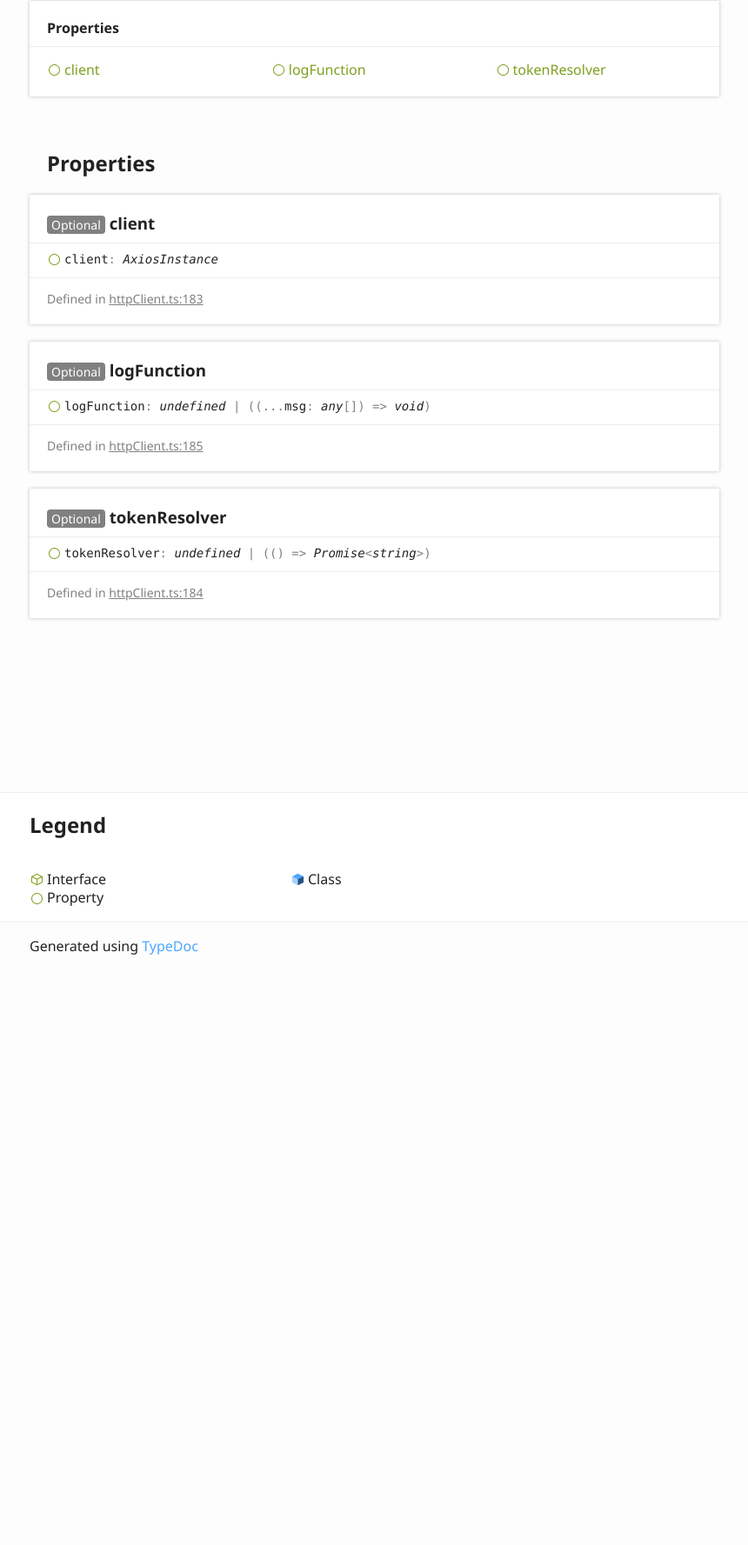
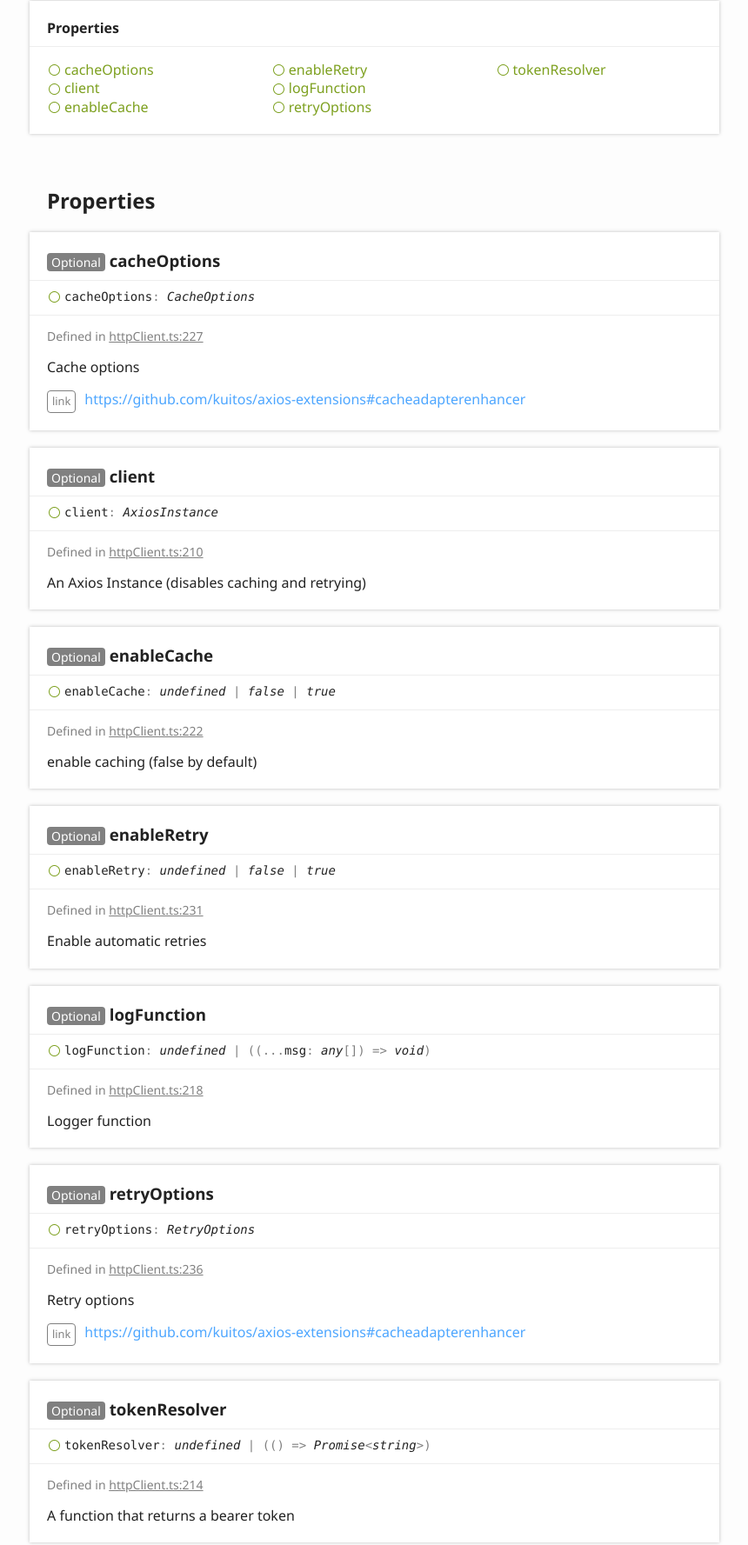
Before and after one commit to Cimpress-MCP/AT-HttpClient, a plain HTML site: page interfaces/_httpclient_.httpclientoptions.html in a window 1280 px wide. Shown: the part 415-2192 px from the top of the page at 87% size, without its empty margins (6-866 px from the left). Before the commit the page ends 1530 px from the top, so only its background shows below. Drawn offline with Linux system fonts and the light colour scheme.

Commit message:
Deploying to gh-pages from  @ 071e19eca1fb7bbb7bb820956a17dc0e2aa1d8aa 🚀

```diff
--- a/interfaces/_httpclient_.httpclientoptions.html
+++ b/interfaces/_httpclient_.httpclientoptions.html
@@ -82,8 +82,12 @@
 						<section class="tsd-index-section ">
 							<h3>Properties</h3>
 							<ul class="tsd-index-list">
+								<li class="tsd-kind-property tsd-parent-kind-interface"><a href="_httpclient_.httpclientoptions.html#cacheoptions" class="tsd-kind-icon">cache<wbr>Options</a></li>
 								<li class="tsd-kind-property tsd-parent-kind-interface"><a href="_httpclient_.httpclientoptions.html#client" class="tsd-kind-icon">client</a></li>
+								<li class="tsd-kind-property tsd-parent-kind-interface"><a href="_httpclient_.httpclientoptions.html#enablecache" class="tsd-kind-icon">enable<wbr>Cache</a></li>
+								<li class="tsd-kind-property tsd-parent-kind-interface"><a href="_httpclient_.httpclientoptions.html#enableretry" class="tsd-kind-icon">enable<wbr>Retry</a></li>
 								<li class="tsd-kind-property tsd-parent-kind-interface"><a href="_httpclient_.httpclientoptions.html#logfunction" class="tsd-kind-icon">log<wbr>Function</a></li>
+								<li class="tsd-kind-property tsd-parent-kind-interface"><a href="_httpclient_.httpclientoptions.html#retryoptions" class="tsd-kind-icon">retry<wbr>Options</a></li>
 								<li class="tsd-kind-property tsd-parent-kind-interface"><a href="_httpclient_.httpclientoptions.html#tokenresolver" class="tsd-kind-icon">token<wbr>Resolver</a></li>
 							</ul>
 						</section>
@@ -93,14 +97,69 @@
 			<section class="tsd-panel-group tsd-member-group ">
 				<h2>Properties</h2>
 				<section class="tsd-panel tsd-member tsd-kind-property tsd-parent-kind-interface">
+					<a name="cacheoptions" class="tsd-anchor"></a>
+					<h3><span class="tsd-flag ts-flagOptional">Optional</span> cache<wbr>Options</h3>
+					<div class="tsd-signature tsd-kind-icon">cache<wbr>Options<span class="tsd-signature-symbol">:</span> <span class="tsd-signature-type">CacheOptions</span></div>
+					<aside class="tsd-sources">
+						<ul>
+							<li>Defined in <a href="https://github.com/Cimpress-MCP/AT-HttpClient/blob/071e19e/src/httpClient.ts#L227">httpClient.ts:227</a></li>
+						</ul>
+					</aside>
+					<div class="tsd-comment tsd-typography">
+						<div class="lead">
+							<p>Cache options</p>
+						</div>
+						<dl class="tsd-comment-tags">
+							<dt>link</dt>
+							<dd><p><a href="https://github.com/kuitos/axios-extensions#cacheadapterenhancer">https://github.com/kuitos/axios-extensions#cacheadapterenhancer</a></p>
+							</dd>
+						</dl>
+					</div>
+				</section>
+				<section class="tsd-panel tsd-member tsd-kind-property tsd-parent-kind-interface">
 					<a name="client" class="tsd-anchor"></a>
 					<h3><span class="tsd-flag ts-flagOptional">Optional</span> client</h3>
 					<div class="tsd-signature tsd-kind-icon">client<span class="tsd-signature-symbol">:</span> <span class="tsd-signature-type">AxiosInstance</span></div>
 					<aside class="tsd-sources">
 						<ul>
-							<li>Defined in <a href="https://github.com/Cimpress-MCP/AT-HttpClient/blob/b615c95/src/httpClient.ts#L183">httpClient.ts:183</a></li>
+							<li>Defined in <a href="https://github.com/Cimpress-MCP/AT-HttpClient/blob/071e19e/src/httpClient.ts#L210">httpClient.ts:210</a></li>
 						</ul>
 					</aside>
+					<div class="tsd-comment tsd-typography">
+						<div class="lead">
+							<p>An Axios Instance (disables caching and retrying)</p>
+						</div>
+					</div>
+				</section>
+				<section class="tsd-panel tsd-member tsd-kind-property tsd-parent-kind-interface">
+					<a name="enablecache" class="tsd-anchor"></a>
+					<h3><span class="tsd-flag ts-flagOptional">Optional</span> enable<wbr>Cache</h3>
+					<div class="tsd-signature tsd-kind-icon">enable<wbr>Cache<span class="tsd-signature-symbol">:</span> <span class="tsd-signature-type">undefined</span><span class="tsd-signature-symbol"> | </span><span class="tsd-signature-type">false</span><span class="tsd-signature-symbol"> | </span><span class="tsd-signature-type">true</span></div>
+					<aside class="tsd-sources">
+						<ul>
+							<li>Defined in <a href="https://github.com/Cimpress-MCP/AT-HttpClient/blob/071e19e/src/httpClient.ts#L222">httpClient.ts:222</a></li>
+						</ul>
+					</aside>
+					<div class="tsd-comment tsd-typography">
+						<div class="lead">
+							<p>enable caching (false by default)</p>
+						</div>
+					</div>
+				</section>
+				<section class="tsd-panel tsd-member tsd-kind-property tsd-parent-kind-interface">
+					<a name="enableretry" class="tsd-anchor"></a>
+					<h3><span class="tsd-flag ts-flagOptional">Optional</span> enable<wbr>Retry</h3>
+					<div class="tsd-signature tsd-kind-icon">enable<wbr>Retry<span class="tsd-signature-symbol">:</span> <span class="tsd-signature-type">undefined</span><span class="tsd-signature-symbol"> | </span><span class="tsd-signature-type">false</span><span class="tsd-signature-symbol"> | </span><span class="tsd-signature-type">true</span></div>
+					<aside class="tsd-sources">
+						<ul>
+							<li>Defined in <a href="https://github.com/Cimpress-MCP/AT-HttpClient/blob/071e19e/src/httpClient.ts#L231">httpClient.ts:231</a></li>
+						</ul>
+					</aside>
+					<div class="tsd-comment tsd-typography">
+						<div class="lead">
+							<p>Enable automatic retries</p>
+						</div>
+					</div>
 				</section>
 				<section class="tsd-panel tsd-member tsd-kind-property tsd-parent-kind-interface">
 					<a name="logfunction" class="tsd-anchor"></a>
@@ -108,9 +167,34 @@
 					<div class="tsd-signature tsd-kind-icon">log<wbr>Function<span class="tsd-signature-symbol">:</span> <span class="tsd-signature-type">undefined</span><span class="tsd-signature-symbol"> | </span><span class="tsd-signature-symbol">(</span><span class="tsd-signature-symbol">(</span><span class="tsd-signature-symbol">...</span>msg<span class="tsd-signature-symbol">: </span><span class="tsd-signature-type">any</span><span class="tsd-signature-symbol">[]</span><span class="tsd-signature-symbol">)</span><span class="tsd-signature-symbol"> =&gt; </span><span class="tsd-signature-type">void</span><span class="tsd-signature-symbol">)</span></div>
 					<aside class="tsd-sources">
 						<ul>
-							<li>Defined in <a href="https://github.com/Cimpress-MCP/AT-HttpClient/blob/b615c95/src/httpClient.ts#L185">httpClient.ts:185</a></li>
+							<li>Defined in <a href="https://github.com/Cimpress-MCP/AT-HttpClient/blob/071e19e/src/httpClient.ts#L218">httpClient.ts:218</a></li>
 						</ul>
 					</aside>
+					<div class="tsd-comment tsd-typography">
+						<div class="lead">
+							<p>Logger function</p>
+						</div>
+					</div>
+				</section>
+				<section class="tsd-panel tsd-member tsd-kind-property tsd-parent-kind-interface">
+					<a name="retryoptions" class="tsd-anchor"></a>
+					<h3><span class="tsd-flag ts-flagOptional">Optional</span> retry<wbr>Options</h3>
+					<div class="tsd-signature tsd-kind-icon">retry<wbr>Options<span class="tsd-signature-symbol">:</span> <span class="tsd-signature-type">RetryOptions</span></div>
+					<aside class="tsd-sources">
+						<ul>
+							<li>Defined in <a href="https://github.com/Cimpress-MCP/AT-HttpClient/blob/071e19e/src/httpClient.ts#L236">httpClient.ts:236</a></li>
+						</ul>
+					</aside>
+					<div class="tsd-comment tsd-typography">
+						<div class="lead">
+							<p>Retry options</p>
+						</div>
+						<dl class="tsd-comment-tags">
+							<dt>link</dt>
+							<dd><p><a href="https://github.com/kuitos/axios-extensions#cacheadapterenhancer">https://github.com/kuitos/axios-extensions#cacheadapterenhancer</a></p>
+							</dd>
+						</dl>
+					</div>
 				</section>
 				<section class="tsd-panel tsd-member tsd-kind-property tsd-parent-kind-interface">
 					<a name="tokenresolver" class="tsd-anchor"></a>
@@ -118,9 +202,14 @@
 					<div class="tsd-signature tsd-kind-icon">token<wbr>Resolver<span class="tsd-signature-symbol">:</span> <span class="tsd-signature-type">undefined</span><span class="tsd-signature-symbol"> | </span><span class="tsd-signature-symbol">(</span><span class="tsd-signature-symbol">(</span><span class="tsd-signature-symbol">)</span><span class="tsd-signature-symbol"> =&gt; </span><span class="tsd-signature-type">Promise</span><span class="tsd-signature-symbol">&lt;</span><span class="tsd-signature-type">string</span><span class="tsd-signature-symbol">&gt;</span><span class="tsd-signature-symbol">)</span></div>
 					<aside class="tsd-sources">
 						<ul>
-							<li>Defined in <a href="https://github.com/Cimpress-MCP/AT-HttpClient/blob/b615c95/src/httpClient.ts#L184">httpClient.ts:184</a></li>
+							<li>Defined in <a href="https://github.com/Cimpress-MCP/AT-HttpClient/blob/071e19e/src/httpClient.ts#L214">httpClient.ts:214</a></li>
 						</ul>
 					</aside>
+					<div class="tsd-comment tsd-typography">
+						<div class="lead">
+							<p>A function that returns a bearer token</p>
+						</div>
+					</div>
 				</section>
 			</section>
 		</div>
@@ -146,10 +235,22 @@
 						<a href="_httpclient_.httpclientoptions.html" class="tsd-kind-icon">Http<wbr>Client<wbr>Options</a>
 						<ul>
 							<li class=" tsd-kind-property tsd-parent-kind-interface">
+								<a href="_httpclient_.httpclientoptions.html#cacheoptions" class="tsd-kind-icon">cache<wbr>Options</a>
+							</li>
+							<li class=" tsd-kind-property tsd-parent-kind-interface">
 								<a href="_httpclient_.httpclientoptions.html#client" class="tsd-kind-icon">client</a>
 							</li>
 							<li class=" tsd-kind-property tsd-parent-kind-interface">
+								<a href="_httpclient_.httpclientoptions.html#enablecache" class="tsd-kind-icon">enable<wbr>Cache</a>
+							</li>
+							<li class=" tsd-kind-property tsd-parent-kind-interface">
+								<a href="_httpclient_.httpclientoptions.html#enableretry" class="tsd-kind-icon">enable<wbr>Retry</a>
+							</li>
+							<li class=" tsd-kind-property tsd-parent-kind-interface">
 								<a href="_httpclient_.httpclientoptions.html#logfunction" class="tsd-kind-icon">log<wbr>Function</a>
+							</li>
+							<li class=" tsd-kind-property tsd-parent-kind-interface">
+								<a href="_httpclient_.httpclientoptions.html#retryoptions" class="tsd-kind-icon">retry<wbr>Options</a>
 							</li>
 							<li class=" tsd-kind-property tsd-parent-kind-interface">
 								<a href="_httpclient_.httpclientoptions.html#tokenresolver" class="tsd-kind-icon">token<wbr>Resolver</a>
```
Also changed, not shown: assets/js/search.json (+1 -1 lines), classes/_httpclient_.httpclient.html (+9 -9 lines).
